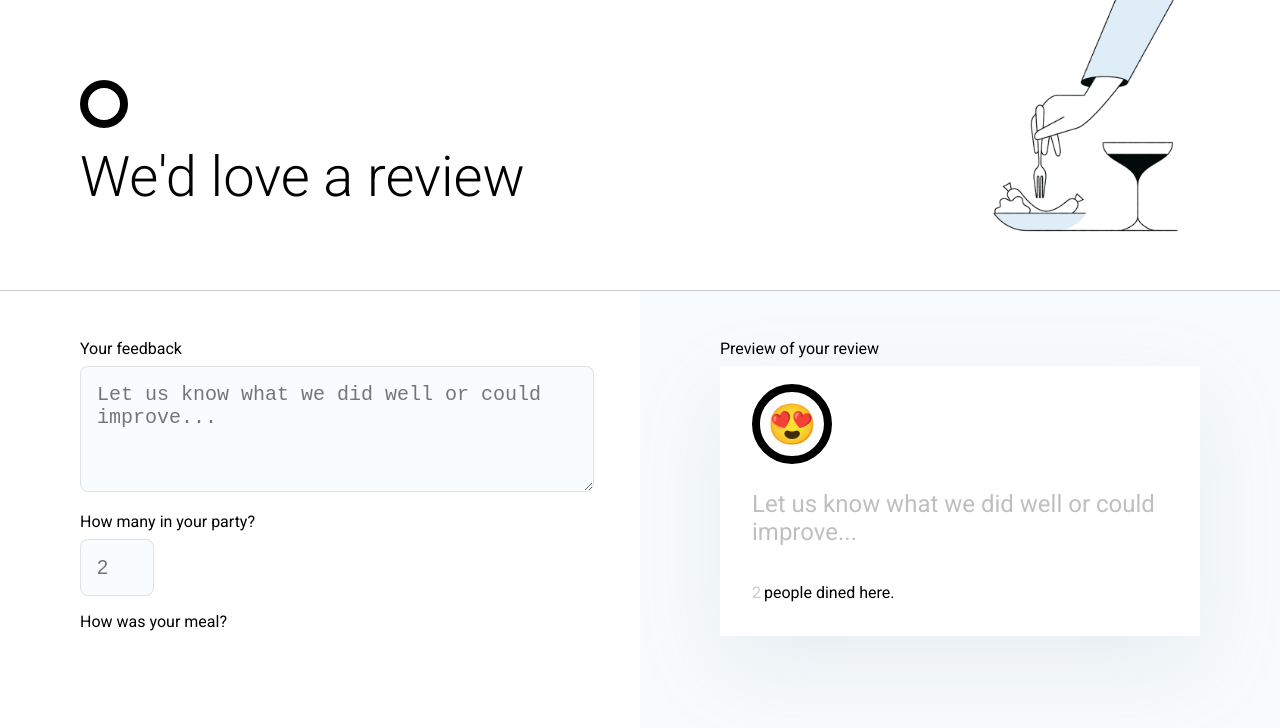
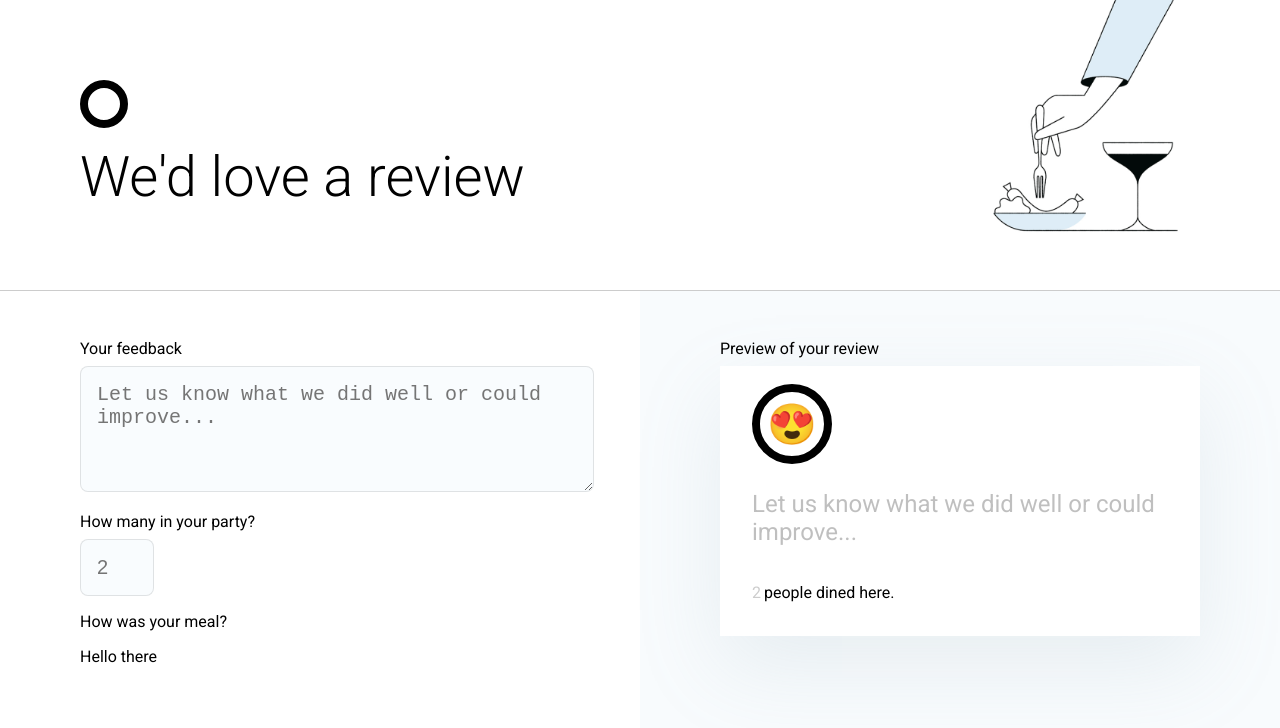
Before and after one commit to rebeccalambert/review_coding-challenge, a React (Create React App) app: page / in a window 1280 px wide. Shown: the top 728 px of the page. Built offline with nearby package versions, Linux system fonts and the light colour scheme.

Commit message:
Create Emoji component

```diff
--- /dev/null
+++ b/src/Emojis.js
@@ -0,0 +1,11 @@
+import React from 'react';
+import "./Emojis.css";
+
+function Emojis() {
+
+    return (
+        <p>Hello there </p>
+    );
+}
+
+export default Emojis;
--- a/src/Form.js
+++ b/src/Form.js
@@ -1,7 +1,6 @@
 import React from 'react';
 import './Form.css';
-// import 'emoji-mart/css/emoji-mart.css'
-// import { Picker } from 'emoji-mart'
+import Emoji from "./Emojis";
 
 function Form({ guests, review, emoji, updateInfo }) {
 
@@ -31,7 +30,7 @@ function Form({ guests, review, emoji, updateInfo }) {
 
       <label className="form-label">How was your meal?</label>
       <div>
-          {/* <Picker set='apple' onClick={(newEmoji, e) => update(guests, review, newEmoji.native)} /> */}
+          <Emoji />
       </div>
 
     </div>
```
Also changed, not shown: src/Emojis.css (added).
